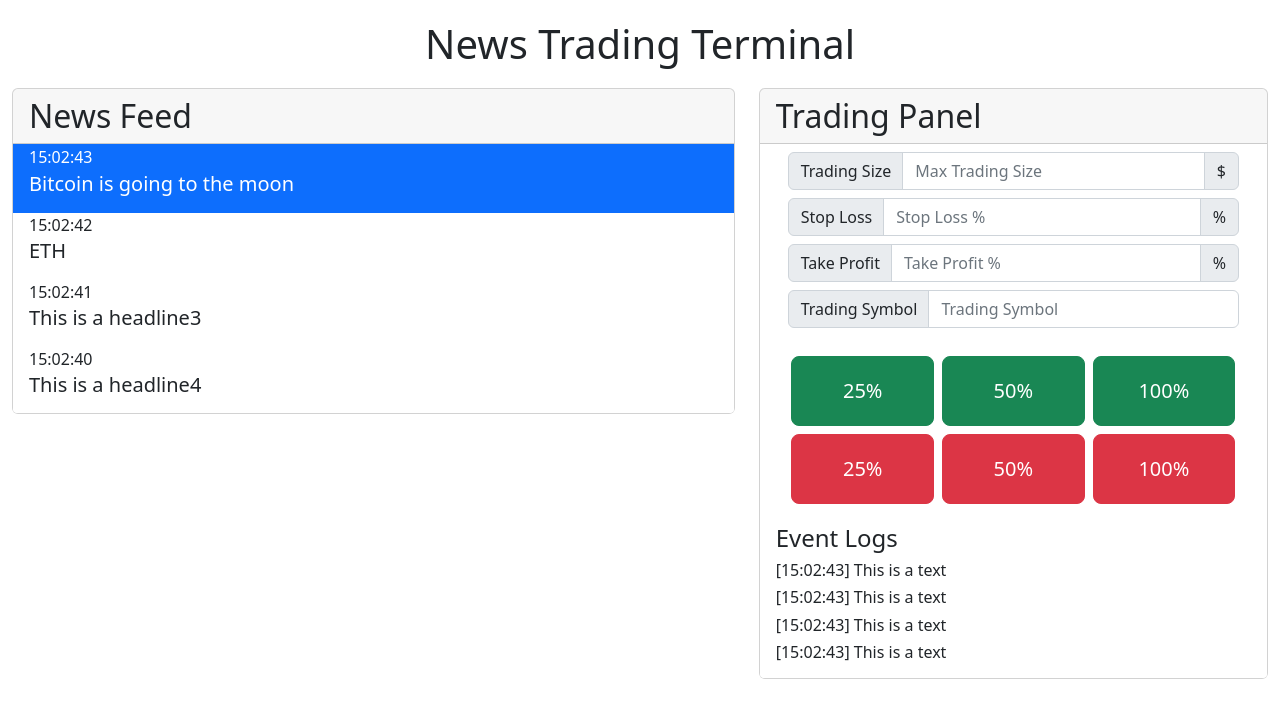
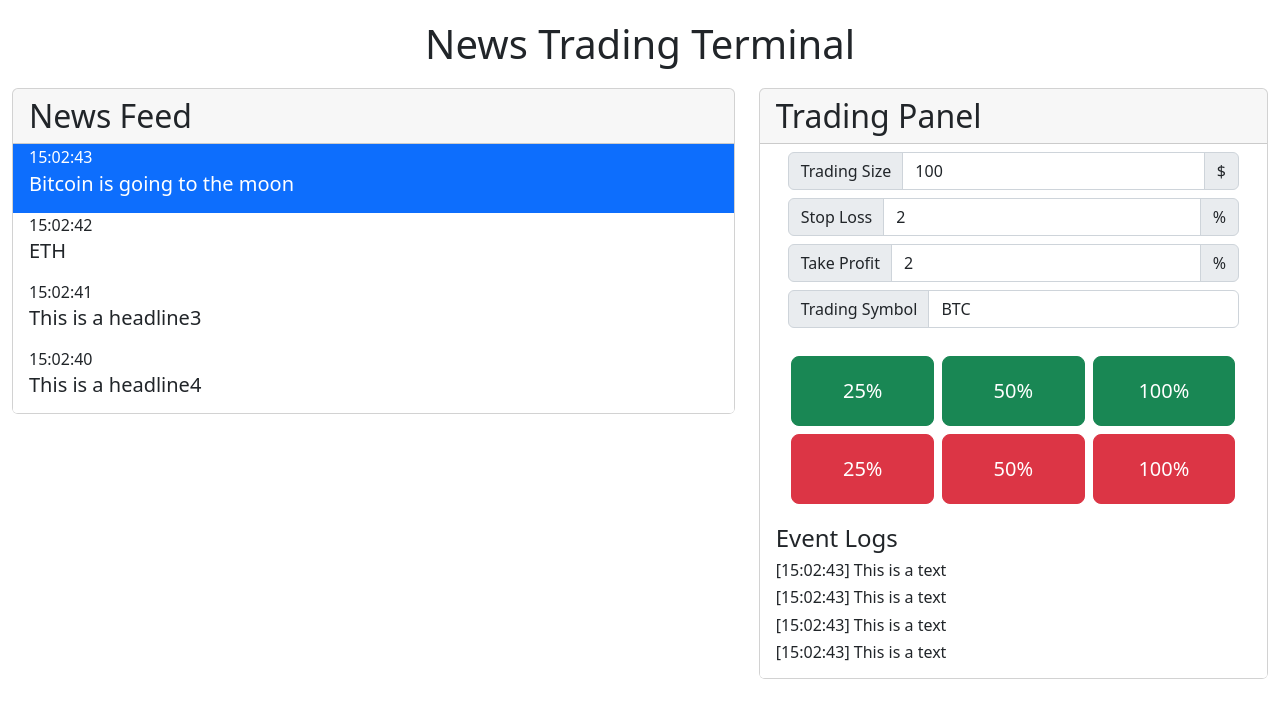
Before and after one commit to walidm95/news-trading-terminal, a Vue app: page / in a window 1280 px wide. Shown: the top 718 px of the page. Built offline with nearby package versions, Linux system fonts and the light colour scheme.

Commit message:
bind trading parameters

```diff
--- a/src/App.vue
+++ b/src/App.vue
@@ -2,7 +2,6 @@
 import NewsFeed from './components/NewsFeed.vue'
 import TradingPanel from './components/TradingPanel.vue';
 import api from './api';
-
 </script>
 
 <template>
@@ -16,14 +15,18 @@ import api from './api';
           :symbols="symbols"
           :headlines="news.headlines"
           :activeHeadline="news.activeHeadline"
-          @selectHeadline="handleSelectHeadline"/>
+          @selectHeadline="onSelectHeadline"/>
       </div>
       <div class="col-5">
         <TradingPanel
           :maxTradingSize="trading.maxTradingSize"
           :stopLossPct="trading.stopLossPct"
           :takeProfitPct="trading.takeProfitPct"
-          :tradingSymbol="trading.tradingSymbol"/>
+          :tradingSymbol="trading.tradingSymbol"
+          @trading-size-changed="trading.maxTradingSize=Number($event.target.value)"
+          @stop-loss-changed="trading.stopLossPct=Number($event.target.value)"
+          @take-profit-changed="trading.takeProfitPct=Number($event.target.value)"
+          @trading-symbol-changed="trading.tradingSymbol=$event.target.value"/>
       </div>
     </div>
   </div>
@@ -37,7 +40,7 @@ function findSymbolInHeadline(headline, symbols) {
     let regexSymbol = new RegExp(`\\b${symbols[symbol]}\\b`, 'i');
 
     if(regexName.test(headline) || regexSymbol.test(headline)){
-      return symbol;
+      return symbols[symbol];
     }
   }
   return null;
@@ -65,8 +68,9 @@ export default {
       }
     }
   },
+  components: { NewsFeed, TradingPanel },
   methods: {
-    handleSelectHeadline(index) {
+    onSelectHeadline(index) {
       this.news.activeHeadline = index;
       this.trading.tradingSymbol = findSymbolInHeadline(this.news.headlines[index].title, this.symbols);
     }
--- a/src/components/TradingPanel.vue
+++ b/src/components/TradingPanel.vue
@@ -22,7 +22,15 @@ export default {
         </div>
         <ul class="list-group list-group-flush">
             <li class="list-group-item">
-                <TradingParameters />
+                <TradingParameters
+                    :maxTradingSize="maxTradingSize"
+                    :stopLossPct="stopLossPct"
+                    :takeProfitPct="takeProfitPct"
+                    :tradingSymbol="tradingSymbol"
+                    @trading-size-changed="$emit('trading-size-changed', $event)"
+                    @stop-loss-changed="$emit('stop-loss-changed', $event)"
+                    @take-profit-changed="$emit('take-profit-changed', $event)"
+                    @trading-symbol-changed="$emit('trading-symbol-changed', $event)"/>
             </li>
             <li class="list-group-item text-center">
                 <TradingButtons />
--- a/src/components/TradingParameters.vue
+++ b/src/components/TradingParameters.vue
@@ -15,7 +15,9 @@ export default {
             <div class="input-group-prepend">
                 <label class="input-group-text" for="maxTradingSizd">Trading Size</label>
             </div>
-            <input type="number" class="form-control" id="maxTradingSize" placeholder="Max Trading Size" />
+            <input type="number" class="form-control" id="maxTradingSize" placeholder="Max Trading Size"
+                :value="maxTradingSize"
+                @focusout="$emit('trading-size-changed', $event)"/>
             <div class="input-group-append">
                 <span class="input-group-text">$</span>
             </div>
@@ -24,7 +26,9 @@ export default {
             <div class="input-group-prepend">
                 <label class="input-group-text" for="stopLossPct">Stop Loss</label>
             </div>
-            <input type="number" class="form-control" id="stopLossPct" placeholder="Stop Loss %" />
+            <input type="number" class="form-control" id="stopLossPct" placeholder="Stop Loss %"
+                :value="stopLossPct"
+                @focusout="$emit('stop-loss-changed', $event)" />
             <div class="input-group-append">
                 <span class="input-group-text">%</span>
             </div>
@@ -33,7 +37,9 @@ export default {
             <div class="input-group-prepend">
                 <label class="input-group-text" for="takeProfitPct">Take Profit</label>
             </div>
-            <input type="number" class="form-control" id="takeProfitPct" placeholder="Take Profit %" />
+            <input type="number" class="form-control" id="takeProfitPct" placeholder="Take Profit %"
+                :value="takeProfitPct"
+                @focusout="$emit('take-profit-changed', $event)" />
             <div class="input-group-append">
                 <span class="input-group-text">%</span>
             </div>
@@ -42,7 +48,9 @@ export default {
             <div class="input-group-prepend">
                 <label class="input-group-text" for="tradingSymbol">Trading Symbol</label>
             </div>
-            <input type="text" class="form-control" id="tradingSymbol" placeholder="Trading Symbol" />
+            <input type="text" class="form-control" id="tradingSymbol" placeholder="Trading Symbol"
+                :value="tradingSymbol"
+                @focusout="$emit('trading-symbol-changed', $event)" />
         </div>
     </div>
 </template>
```
